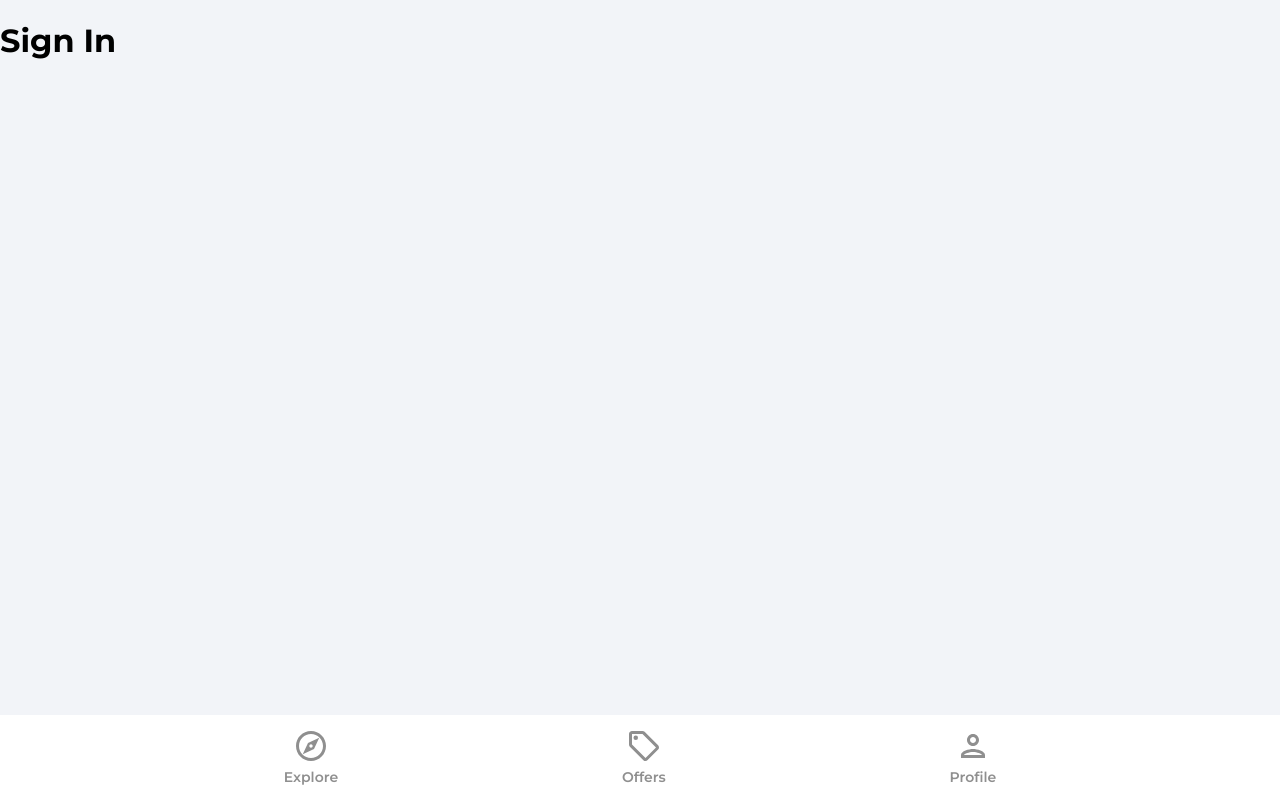
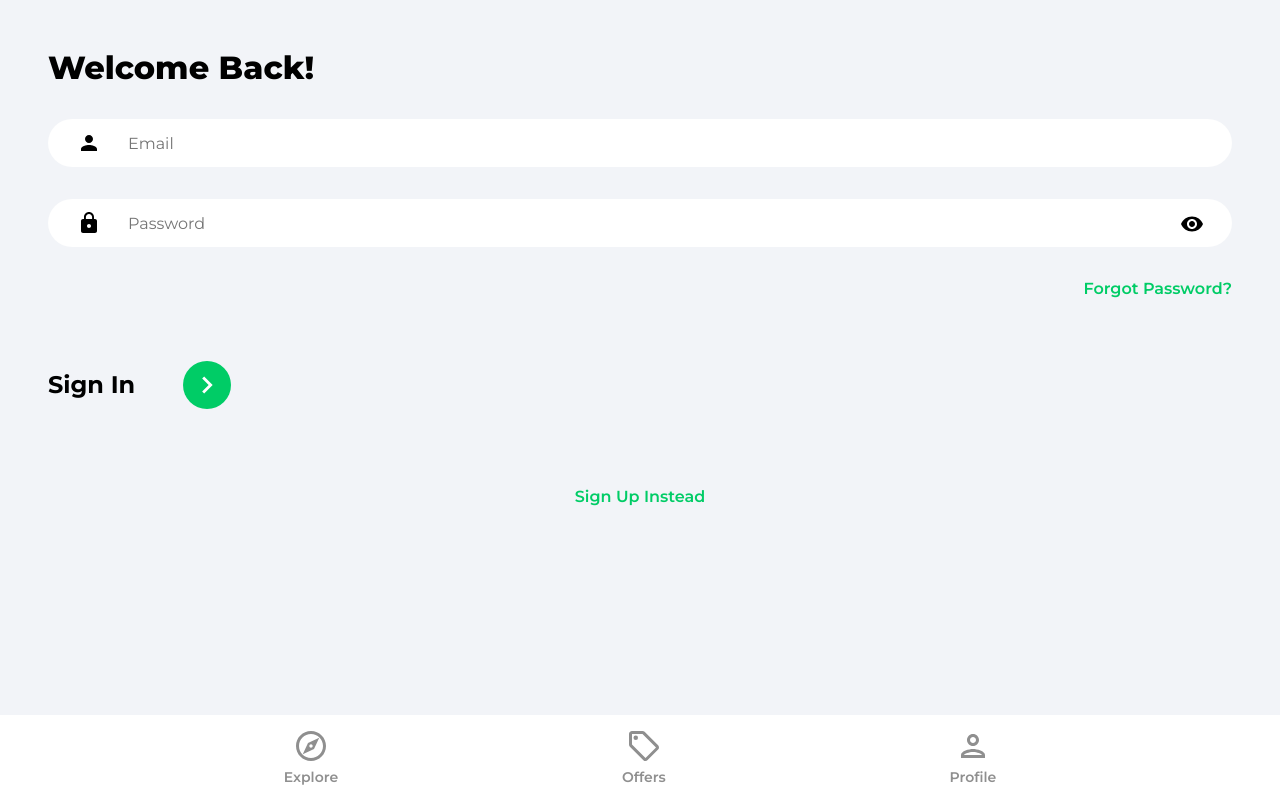
Before and after one commit to jeancarlosherrera/house-marketplace, a React (Create React App) app: page /sign-in in a window 1280 px wide. Built offline with nearby package versions, Linux system fonts and the light colour scheme.

Commit message:
Sign in component created

```diff
--- a/src/pages/SignIn.js
+++ b/src/pages/SignIn.js
@@ -1,5 +1,74 @@
+import { useState } from 'react'
+import { Link, useNavigate } from 'react-router-dom'
+import { ReactComponent as ArrowRightIcon } from '../assets/svg/keyboardArrowRightIcon.svg'
+import visibilityIcon from '../assets/svg/visibilityIcon.svg'
+
 const SignIn = () => {
-  return <h1>Sign In</h1>
+  const [showPassword, setShowPassword] = useState(false)
+  const [formData, setFormData] = useState({
+    email: '',
+    password: '',
+  })
+
+  const { email, password } = formData
+
+  const navigate = useNavigate()
+
+  const handleOnChange = (e) => {
+    setFormData((prevState) => ({
+      ...prevState,
+      [e.target.id]: e.target.value,
+    }))
+  }
+
+  return (
+    <>
+      <div className='pageContainer'>
+        <header>
+          <p className='pageHeader'>Welcome Back!</p>
+        </header>
+        <form>
+          <input
+            type='text'
+            className='emailInput'
+            placeholder='Email'
+            id='email'
+            value={email}
+            onChange={handleOnChange}
+          />
+          <div className='passwordInputDiv'>
+            <input
+              type={showPassword ? 'text' : 'password'}
+              className='passwordInput'
+              placeholder='Password'
+              id='password'
+              value={password}
+              onChange={handleOnChange}
+            />
+            <img
+              src={visibilityIcon}
+              alt='show password'
+              className='showPassword'
+              onClick={() => setShowPassword((prevState) => !prevState)}
+            />
+          </div>
+          <Link to={'/forgot-password'} className='forgotPasswordLink'>
+            Forgot Password?
+          </Link>
+          <div className='signInBar'>
+            <p className='signInText'>Sign In</p>
+            <button className='signInButton'>
+              <ArrowRightIcon fill='#ffffff' width='34px' height='34px' />
+            </button>
+          </div>
+        </form>
+        {/* Google OAuth */}
+        <Link to='/sign-up' className='registerLink'>
+          Sign Up Instead
+        </Link>
+      </div>
+    </>
+  )
 }
 
 export default SignIn
```
